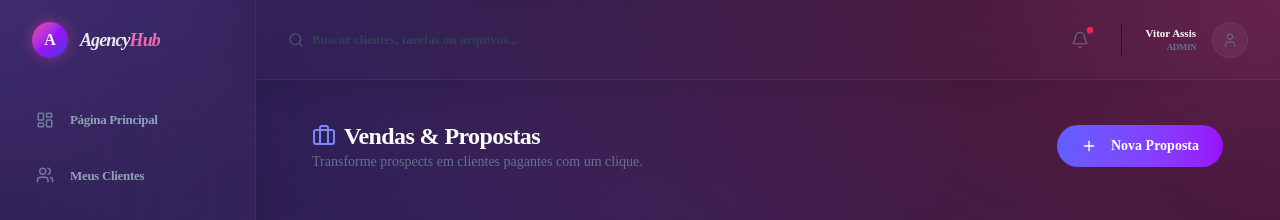
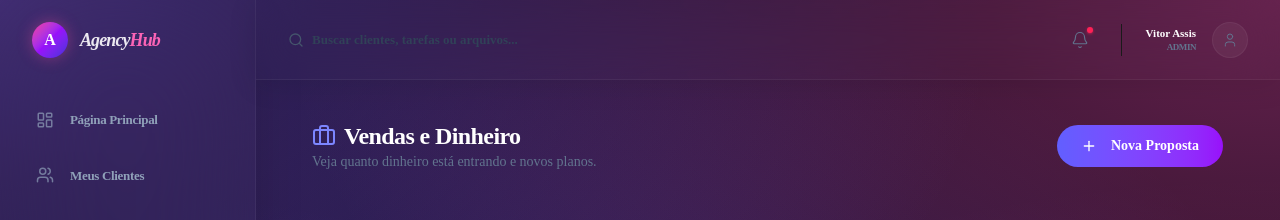
Before and after one commit to victordeassis6-creator/AGENCYHUB, a Next.js app: page /vendas in a window 1280 px wide. Shown: the top 220 px of the page. Built offline with nearby package versions, Linux system fonts and the light colour scheme.

Commit message:
UX: Standardized 'Child-Friendly' language in Vendas and IA (v4.0)

```diff
--- a/app/vendas/page.tsx
+++ b/app/vendas/page.tsx
@@ -26,9 +26,9 @@ export default function VendasDocsPage() {
       <div className="flex flex-col sm:flex-row sm:items-center justify-between gap-4">
         <div>
           <h2 className="text-2xl font-bold tracking-tight text-white flex items-center gap-2">
-            <Briefcase className="w-6 h-6 text-indigo-400" /> Vendas & Propostas
+            <Briefcase className="w-6 h-6 text-indigo-400" /> Vendas e Dinheiro
           </h2>
-          <p className="text-slate-500 text-sm font-medium">Transforme prospects em clientes pagantes com um clique.</p>
+          <p className="text-slate-500 text-sm font-medium">Veja quanto dinheiro está entrando e novos planos.</p>
         </div>
         <Button onClick={() => toast("Criar Proposta...")} className="btn-lift bg-gradient-to-r from-indigo-500 to-purple-600 text-white font-bold rounded-xl px-6 h-11">
           <Plus className="w-4 h-4 mr-2" /> Nova Proposta
```
